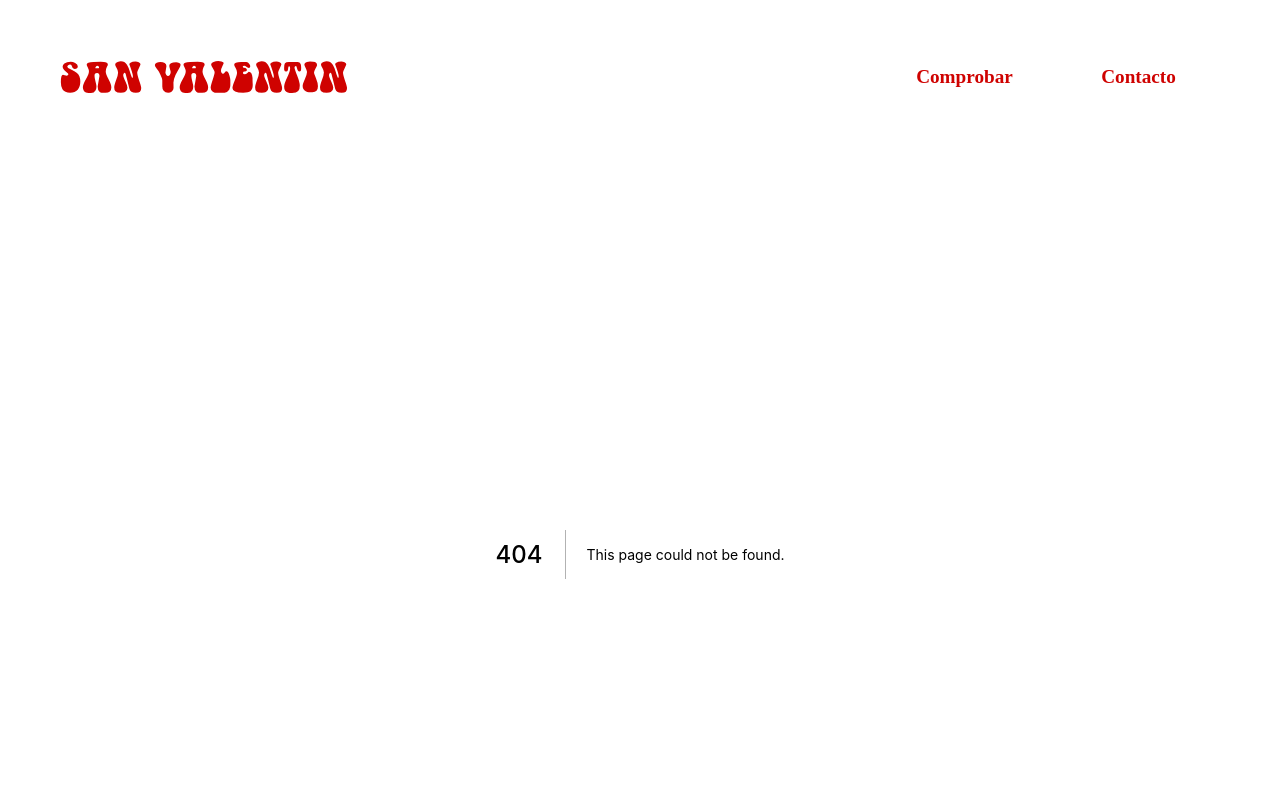
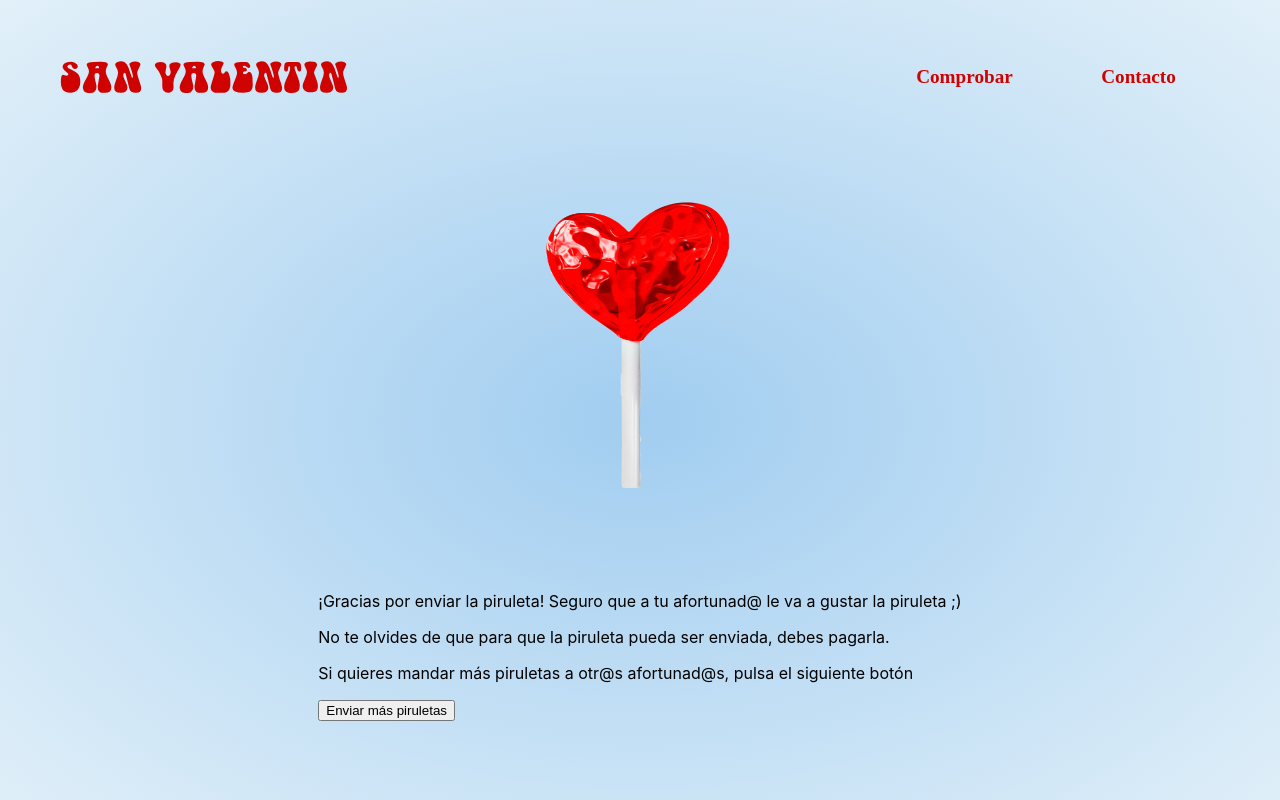
Before and after one commit to Kraslo/EuriSanValentinprueba, a Next.js app: page /enviado in a window 1280 px wide. Before the commit this address had no page. Shown: the top 800 px of the page. Built offline with nearby package versions, Linux system fonts and the light colour scheme.

Commit message:
Added Enviado Page

```diff
--- a/components/FormEnviar.js
+++ b/components/FormEnviar.js
@@ -13,7 +13,7 @@ function FormEnviar() {
     f(e)
   }
   const handleSubmit = preventDefault(() => {
-    router.push(`/enviar?emisor=${emisor}`, '/enviar')
+    router.push('/enviado')
   })
 
   const handleParam = ({ setValue }) => { e => setValue(e.target.value) }
--- /dev/null
+++ b/pages/enviado.js
@@ -0,0 +1,28 @@
+import { useRouter } from "next/router";
+import { Piruleta } from "../components";
+
+function Enviado() {
+
+    const router = useRouter()
+
+    const preventDefault = f => e => {
+        e.preventDefault()
+        f(e)
+      }
+
+    const handleClick = preventDefault(() => {
+        router.push('/')
+      })
+
+    return <div className="home">
+        <Piruleta />
+        <div>
+            <p>¡Gracias por enviar la piruleta! Seguro que a tu afortunad@ le va a gustar la piruleta ;)</p>
+            <p>No te olvides de que para que la piruleta pueda ser enviada, debes pagarla.</p>
+            <p>Si quieres mandar más piruletas a otr@s afortunad@s, pulsa el siguiente botón</p>
+            <button onClick={handleClick}>Enviar más piruletas</button>
+        </div>
+    </div>;
+}
+
+export default Enviado;
```
